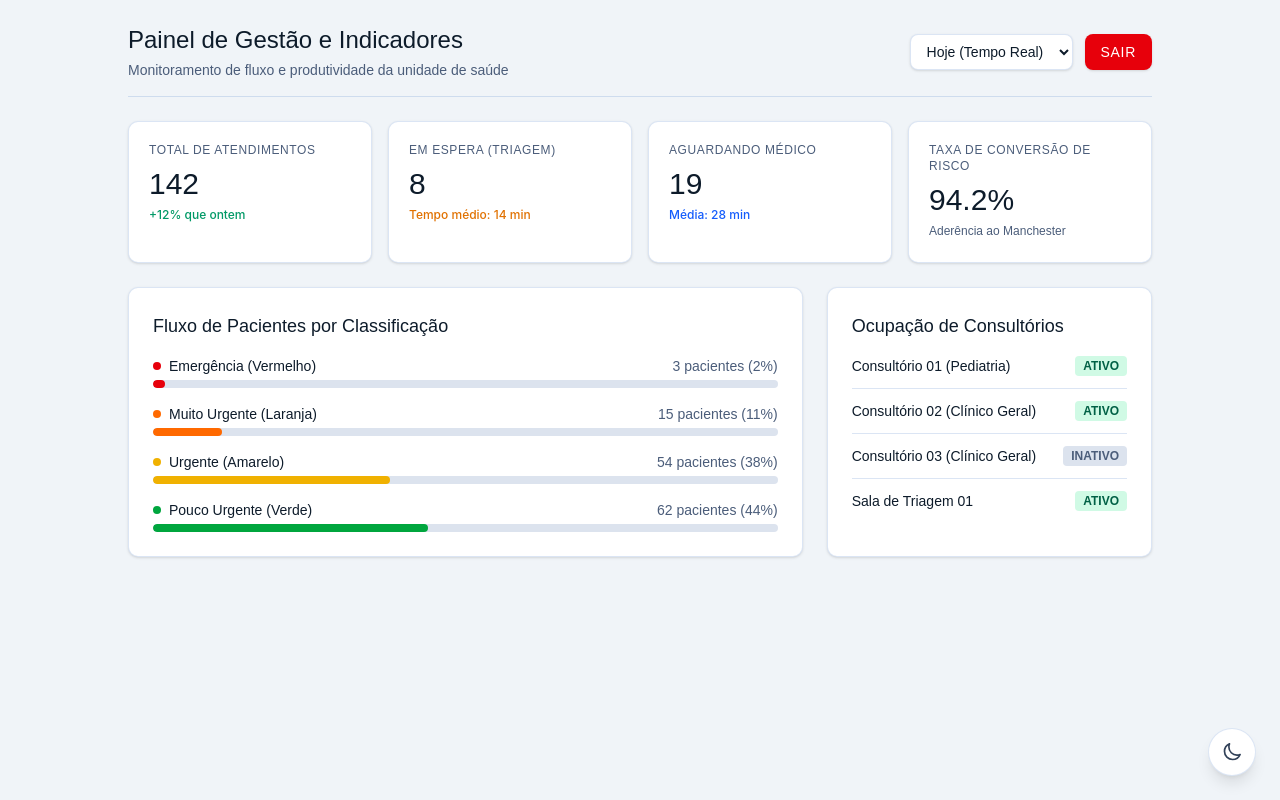
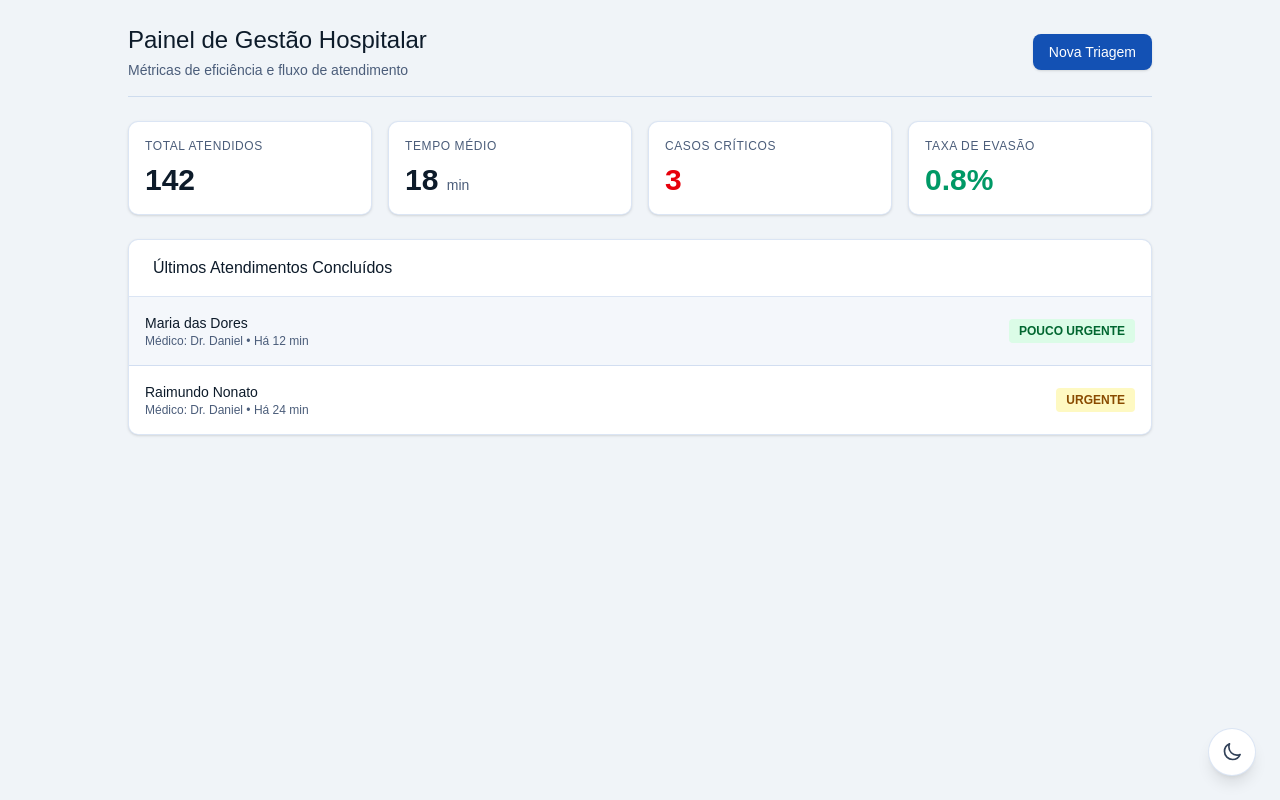
Before and after one commit to Kuchu11/BioChallenger-Brasil-, a React (Vite) app: page /gestao in a window 1280 px wide. Built offline with nearby package versions, Linux system fonts and the light colour scheme.

Commit message:
feat: refinar contraste do modo escuro com modificadores dark nas páginas

```diff
--- a/src/app/pages/GestaoPage.tsx
+++ b/src/app/pages/GestaoPage.tsx
@@ -1,138 +1,62 @@
-import { useState } from "react";
 import { useNavigate } from "react-router";
 
 export function GestaoPage() {
-  const [period, setPeriod] = useState("hoje");
   const navigate = useNavigate();
 
   return (
-    <div className="min-h-screen bg-background p-6">
+    <div className="min-h-screen bg-background dark:bg-neutral-950 p-6 transition-colors duration-200">
       <div className="mx-auto max-w-5xl space-y-6">
 
-        <div className="flex flex-col gap-4 sm:flex-row sm:items-center sm:justify-between border-b border-border pb-4">
+        <div className="flex items-center justify-between border-b border-border dark:border-neutral-800 pb-4">
           <div>
-            <h1 className="text-2xl font-medium text-foreground">Painel de Gestão e Indicadores</h1>
-            <p className="text-sm text-muted-foreground mt-1">Monitoramento de fluxo e produtividade da unidade de saúde</p>
+            <h1 className="text-2xl font-medium text-foreground dark:text-neutral-50">Painel de Gestão Hospitalar</h1>
+            <p className="text-sm text-muted-foreground dark:text-neutral-400 mt-1">Métricas de eficiência e fluxo de atendimento</p>
           </div>
-          <div className="flex items-center gap-3">
-            <select
-              value={period}
-              onChange={(e) => setPeriod(e.target.value)}
-              className="rounded-md border border-border bg-card px-3 py-2 text-foreground focus:border-primary focus:outline-none text-sm font-medium shadow-sm"
-            >
-              <option value="hoje">Hoje (Tempo Real)</option>
-              <option value="semana">Últimos 7 dias</option>
-              <option value="mes">Últimos 30 dias</option>
-            </select>
+          <button
+            onClick={() => navigate("/triagem")}
+            className="rounded-md bg-primary px-4 py-2 text-sm font-medium text-primary-foreground transition-colors hover:bg-primary/90 shadow-sm cursor-pointer"
+          >
+            Nova Triagem
+          </button>
+        </div>
 
-            <button
-              onClick={() => navigate("/")}
-              className="rounded-md bg-red-600 px-4 py-2 text-sm font-medium text-white transition-colors hover:bg-red-700 shadow-sm focus:outline-none uppercase tracking-wider"
-            >
-              Sair
-            </button>
+        <div className="grid grid-cols-1 gap-4 sm:grid-cols-4">
+          <div className="rounded-lg border border-border dark:border-neutral-800 bg-card dark:bg-neutral-900 p-4 shadow-sm">
+            <p className="text-xs font-medium uppercase tracking-wider text-muted-foreground dark:text-neutral-400">Total Atendidos</p>
+            <p className="mt-2 text-3xl font-semibold text-foreground dark:text-neutral-50">142</p>
+          </div>
+          <div className="rounded-lg border border-border dark:border-neutral-800 bg-card dark:bg-neutral-900 p-4 shadow-sm">
+            <p className="text-xs font-medium uppercase tracking-wider text-muted-foreground dark:text-neutral-400">Tempo Médio</p>
+            <p className="mt-2 text-3xl font-semibold text-foreground dark:text-neutral-50">18 <span className="text-sm font-normal text-muted-foreground">min</span></p>
+          </div>
+          <div className="rounded-lg border border-border dark:border-neutral-800 bg-card dark:bg-neutral-900 p-4 shadow-sm">
+            <p className="text-xs font-medium uppercase tracking-wider text-muted-foreground dark:text-neutral-400">Casos Críticos</p>
+            <p className="mt-2 text-3xl font-semibold text-red-600 dark:text-red-400">3</p>
+          </div>
+          <div className="rounded-lg border border-border dark:border-neutral-800 bg-card dark:bg-neutral-900 p-4 shadow-sm">
+            <p className="text-xs font-medium uppercase tracking-wider text-muted-foreground dark:text-neutral-400">Taxa de Evasão</p>
+            <p className="mt-2 text-3xl font-semibold text-emerald-600 dark:text-emerald-400">0.8%</p>
           </div>
         </div>
 
-        <div className="grid grid-cols-1 gap-4 sm:grid-cols-2 lg:grid-cols-4">
-          <div className="rounded-lg border border-border bg-card p-5 shadow-sm">
-            <p className="text-xs font-medium uppercase tracking-wider text-muted-foreground">Total de Atendimentos</p>
-            <p className="mt-2 text-3xl font-medium text-foreground">142</p>
-            <span className="text-xs font-medium text-emerald-600 font-sans">+12% que ontem</span>
+        <div className="rounded-lg border border-border dark:border-neutral-800 bg-card dark:bg-neutral-900 shadow-sm overflow-hidden">
+          <div className="px-6 py-4 border-b border-border dark:border-neutral-800">
+            <h3 className="text-base font-medium text-foreground dark:text-neutral-50">Últimos Atendimentos Concluídos</h3>
           </div>
-
-          <div className="rounded-lg border border-border bg-card p-5 shadow-sm">
-            <p className="text-xs font-medium uppercase tracking-wider text-muted-foreground">Em Espera (Triagem)</p>
-            <p className="mt-2 text-3xl font-medium text-foreground">8</p>
-            <span className="text-xs font-medium text-amber-600 font-sans">Tempo médio: 14 min</span>
-          </div>
-
-          <div className="rounded-lg border border-border bg-card p-5 shadow-sm">
-            <p className="text-xs font-medium uppercase tracking-wider text-muted-foreground">Aguardando Médico</p>
-            <p className="mt-2 text-3xl font-medium text-foreground">19</p>
-            <span className="text-xs font-medium text-blue-600 font-sans">Média: 28 min</span>
-          </div>
-
-          <div className="rounded-lg border border-border bg-card p-5 shadow-sm">
-            <p className="text-xs font-medium uppercase tracking-wider text-muted-foreground">Taxa de Conversão de Risco</p>
-            <p className="mt-2 text-3xl font-medium text-foreground">94.2%</p>
-            <span className="text-xs font-medium text-muted-foreground">Aderência ao Manchester</span>
-          </div>
-        </div>
-
-        <div className="grid grid-cols-1 gap-6 lg:grid-cols-3">
-          <div className="rounded-lg border border-border bg-card p-6 shadow-sm lg:col-span-2">
-            <h3 className="text-lg font-medium text-foreground mb-4">Fluxo de Pacientes por Classificação</h3>
-            <div className="space-y-4">
+          <div className="divide-y divide-border dark:divide-neutral-800">
+            <div className="flex items-center justify-between p-4 text-sm bg-input-background dark:bg-neutral-900/50">
               <div>
-                <div className="flex items-center justify-between text-sm mb-1">
-                  <span className="font-medium text-foreground flex items-center gap-2">
-                    <span className="h-2 w-2 rounded-full bg-red-600"></span> Emergência (Vermelho)
-                  </span>
-                  <span className="text-muted-foreground font-medium">3 pacientes (2%)</span>
-                </div>
-                <div className="h-2 w-full rounded-full bg-muted overflow-hidden">
-                  <div className="h-full bg-red-600 rounded-full" style={{ width: "2%" }}></div>
-                </div>
+                <p className="font-medium text-foreground dark:text-neutral-200">Maria das Dores</p>
+                <p className="text-xs text-muted-foreground dark:text-neutral-400">Médico: Dr. Daniel • Há 12 min</p>
               </div>
-
+              <span className="rounded bg-green-100 dark:bg-green-950/40 px-2.5 py-1 text-xs font-semibold text-green-800 dark:text-green-300 uppercase">Pouco Urgente</span>
+            </div>
+            <div className="flex items-center justify-between p-4 text-sm">
               <div>
-                <div className="flex items-center justify-between text-sm mb-1">
-                  <span className="font-medium text-foreground flex items-center gap-2">
-                    <span className="h-2 w-2 rounded-full bg-orange-500"></span> Muito Urgente (Laranja)
-                  </span>
-                  <span className="text-muted-foreground font-medium">15 pacientes (11%)</span>
-                </div>
-                <div className="h-2 w-full rounded-full bg-muted overflow-hidden">
-                  <div className="h-full bg-orange-500 rounded-full" style={{ width: "11%" }}></div>
-                </div>
+                <p className="font-medium text-foreground dark:text-neutral-200">Raimundo Nonato</p>
+                <p className="text-xs text-muted-foreground dark:text-neutral-400">Médico: Dr. Daniel • Há 24 min</p>
               </div>
-
-              <div>
-                <div className="flex items-center justify-between text-sm mb-1">
-                  <span className="font-medium text-foreground flex items-center gap-2">
-                    <span className="h-2 w-2 rounded-full bg-yellow-500"></span> Urgente (Amarelo)
-                  </span>
-                  <span className="text-muted-foreground font-medium">54 pacientes (38%)</span>
-                </div>
-                <div className="h-2 w-full rounded-full bg-muted overflow-hidden">
-                  <div className="h-full bg-yellow-500 rounded-full" style={{ width: "38%" }}></div>
-                </div>
-              </div>
-
-              <div>
-                <div className="flex items-center justify-between text-sm mb-1">
-                  <span className="font-medium text-foreground flex items-center gap-2">
-                    <span className="h-2 w-2 rounded-full bg-green-600"></span> Pouco Urgente (Verde)
-                  </span>
-                  <span className="text-muted-foreground font-medium">62 pacientes (44%)</span>
-                </div>
-                <div className="h-2 w-full rounded-full bg-muted overflow-hidden">
-                  <div className="h-full bg-green-600 rounded-full" style={{ width: "44%" }}></div>
-                </div>
-              </div>
-            </div>
-          </div>
-
-          <div className="rounded-lg border border-border bg-card p-6 shadow-sm lg:col-span-1">
-            <h3 className="text-lg font-medium text-foreground mb-4">Ocupação de Consultórios</h3>
-            <div className="divide-y divide-border">
-              <div className="py-3 flex items-center justify-between first:pt-0">
-                <span className="text-sm font-medium text-foreground">Consultório 01 (Pediatria)</span>
-                <span className="rounded bg-emerald-100 text-emerald-800 px-2 py-0.5 text-xs font-semibold uppercase">Ativo</span>
-              </div>
-              <div className="py-3 flex items-center justify-between">
-                <span className="text-sm font-medium text-foreground">Consultório 02 (Clínico Geral)</span>
-                <span className="rounded bg-emerald-100 text-emerald-800 px-2 py-0.5 text-xs font-semibold uppercase">Ativo</span>
-              </div>
-              <div className="py-3 flex items-center justify-between">
-                <span className="text-sm font-medium text-foreground">Consultório 03 (Clínico Geral)</span>
-                <span className="rounded bg-muted text-muted-foreground px-2 py-0.5 text-xs font-semibold uppercase">Inativo</span>
-              </div>
-              <div className="py-3 flex items-center justify-between last:pb-0">
-                <span className="text-sm font-medium text-foreground">Sala de Triagem 01</span>
-                <span className="rounded bg-emerald-100 text-emerald-800 px-2 py-0.5 text-xs font-semibold uppercase">Ativo</span>
-              </div>
+              <span className="rounded bg-yellow-100 dark:bg-yellow-950/40 px-2.5 py-1 text-xs font-semibold text-yellow-800 dark:text-yellow-300 uppercase">Urgente</span>
             </div>
           </div>
         </div>
--- a/src/app/pages/NursePage.tsx
+++ b/src/app/pages/NursePage.tsx
@@ -19,7 +19,6 @@ export function NursePage() {
   function handleSubmit(event: React.FormEvent) {
     event.preventDefault();
 
-    // Adiciona o paciente digitado na fila global
     addPatientToQueue({
       name: form.name,
       age: form.age,
@@ -35,32 +34,32 @@ export function NursePage() {
   }
 
   return (
-    <div className="min-h-screen bg-background p-6">
-      <div className="mx-auto max-w-4xl rounded-lg border border-border bg-card p-6 shadow-sm">
-        <div className="mb-6 border-b border-border pb-4">
-          <h1 className="text-2xl font-medium text-foreground">Triagem e Classificação de Risco</h1>
-          <p className="text-sm text-muted-foreground mt-1">Identificação e aferição de sinais vitais do paciente</p>
+    <div className="min-h-screen bg-background dark:bg-neutral-950 p-6 transition-colors duration-200">
+      <div className="mx-auto max-w-4xl rounded-lg border border-border dark:border-neutral-800 bg-card dark:bg-neutral-900 p-6 shadow-sm">
+        <div className="mb-6 border-b border-border dark:border-neutral-800 pb-4">
+          <h1 className="text-2xl font-medium text-foreground dark:text-neutral-50">Triagem e Classificação de Risco</h1>
+          <p className="text-sm text-muted-foreground dark:text-neutral-400 mt-1">Identificação e aferição de sinais vitais do paciente</p>
         </div>
 
         <form onSubmit={handleSubmit} className="space-y-6">
           <div className="grid grid-cols-1 gap-4 sm:grid-cols-3">
             <div className="sm:col-span-2">
-              <label className="block text-sm font-medium text-foreground mb-1">Nome do Paciente</label>
+              <label className="block text-sm font-medium text-foreground dark:text-neutral-200 mb-1">Nome do Paciente</label>
               <input
                 type="text"
                 value={form.name}
                 onChange={(e) => setForm({ ...form, name: e.target.value })}
-                className="w-full rounded-md border border-border bg-input-background px-3 py-2 text-foreground focus:border-primary focus:outline-none"
+                className="w-full rounded-md border border-border dark:border-neutral-700 bg-input-background dark:bg-neutral-800 px-3 py-2 text-foreground dark:text-neutral-50 focus:border-primary focus:outline-none"
                 required
               />
             </div>
             <div>
-              <label className="block text-sm font-medium text-foreground mb-1">Idade</label>
+              <label className="block text-sm font-medium text-foreground dark:text-neutral-200 mb-1">Idade</label>
               <input
                 type="number"
                 value={form.age}
                 onChange={(e) => setForm({ ...form, age: e.target.value })}
-                className="w-full rounded-md border border-border bg-input-background px-3 py-2 text-foreground focus:border-primary focus:outline-none"
+                className="w-full rounded-md border border-border dark:border-neutral-700 bg-input-background dark:bg-neutral-800 px-3 py-2 text-foreground dark:text-neutral-50 focus:border-primary focus:outline-none"
                 required
               />
             </div>
@@ -68,54 +67,54 @@ export function NursePage() {
 
           <div className="grid grid-cols-2 gap-4 sm:grid-cols-3">
             <div>
-              <label className="block text-sm font-medium text-foreground mb-1">P.A. (mmHg)</label>
+              <label className="block text-sm font-medium text-foreground dark:text-neutral-200 mb-1">P.A. (mmHg)</label>
               <input
                 type="text"
                 placeholder="120x80"
                 value={form.bloodPressure}
                 onChange={(e) => setForm({ ...form, bloodPressure: e.target.value })}
-                className="w-full rounded-md border border-border bg-input-background px-3 py-2 text-foreground focus:border-primary focus:outline-none"
+                className="w-full rounded-md border border-border dark:border-neutral-700 bg-input-background dark:bg-neutral-800 px-3 py-2 text-foreground dark:text-neutral-50 placeholder-neutral-400 dark:placeholder-neutral-500 focus:border-primary focus:outline-none"
                 required
               />
             </div>
             <div>
-              <label className="block text-sm font-medium text-foreground mb-1">F.C. (bpm)</label>
+              <label className="block text-sm font-medium text-foreground dark:text-neutral-200 mb-1">F.C. (bpm)</label>
               <input
                 type="number"
                 placeholder="80"
                 value={form.heartRate}
                 onChange={(e) => setForm({ ...form, heartRate: e.target.value })}
-                className="w-full rounded-md border border-border bg-input-background px-3 py-2 text-foreground focus:border-primary focus:outline-none"
+                className="w-full rounded-md border border-border dark:border-neutral-700 bg-input-background dark:bg-neutral-800 px-3 py-2 text-foreground dark:text-neutral-50 placeholder-neutral-400 dark:placeholder-neutral-500 focus:border-primary focus:outline-none"
                 required
               />
             </div>
             <div>
-              <label className="block text-sm font-medium text-foreground mb-1">Temp. (°C)</label>
+              <label className="block text-sm font-medium text-foreground dark:text-neutral-200 mb-1">Temp. (°C)</label>
               <input
                 type="number"
                 step="0.1"
                 placeholder="36.5"
                 value={form.temperature}
                 onChange={(e) => setForm({ ...form, temperature: e.target.value })}
-                className="w-full rounded-md border border-border bg-input-background px-3 py-2 text-foreground focus:border-primary focus:outline-none"
+                className="w-full rounded-md border border-border dark:border-neutral-700 bg-input-background dark:bg-neutral-800 px-3 py-2 text-foreground dark:text-neutral-50 placeholder-neutral-400 dark:placeholder-neutral-500 focus:border-primary focus:outline-none"
                 required
               />
             </div>
           </div>
 
           <div>
-            <label className="block text-sm font-medium text-foreground mb-1">Queixa Principal / Sintomas</label>
+            <label className="block text-sm font-medium text-foreground dark:text-neutral-200 mb-1">Queixa Principal / Sintomas</label>
             <textarea
               rows={3}
               value={form.symptoms}
               onChange={(e) => setForm({ ...form, symptoms: e.target.value })}
-              className="w-full rounded-md border border-border bg-input-background px-3 py-2 text-foreground focus:border-primary focus:outline-none"
+              className="w-full rounded-md border border-border dark:border-neutral-700 bg-input-background dark:bg-neutral-800 px-3 py-2 text-foreground dark:text-neutral-50 focus:border-primary focus:outline-none"
               required
             />
           </div>
 
           <div>
-            <label className="block text-sm font-medium text-foreground mb-2">Classificação de Risco (Manchester)</label>
+            <label className="block text-sm font-medium text-foreground dark:text-neutral-200 mb-2">Classificação de Risco (Manchester)</label>
             <div className="grid grid-cols-2 gap-2 sm:grid-cols-5">
               {(["blue", "green", "yellow", "orange", "red"] as const).map((level) => {
                 const colors = {
@@ -131,8 +130,8 @@ export function NursePage() {
                     key={level}
                     type="button"
                     onClick={() => setForm({ ...form, riskLevel: level })}
-                    className={`rounded-md p-3 font-medium text-sm transition-all uppercase ${colors[level]} ${
-                      isSelected ? "ring-4 ring-offset-2 ring-primary scale-105" : "opacity-60"
+                    className={`rounded-md p-3 font-medium text-sm transition-all uppercase cursor-pointer ${colors[level]} ${
+                      isSelected ? "ring-4 ring-offset-2 dark:ring-offset-neutral-900 ring-primary scale-105" : "opacity-40 hover:opacity-75"
                     }`}
                   >
                     {level === "blue" && "Não Urgente"}
@@ -148,7 +147,7 @@ export function NursePage() {
 
           <button
             type="submit"
-            className="w-full rounded-md bg-primary py-3 font-medium text-primary-foreground transition-colors hover:bg-primary/90 focus:outline-none"
+            className="w-full rounded-md bg-primary py-3 font-medium text-primary-foreground transition-colors hover:bg-primary/90 focus:outline-none cursor-pointer"
           >
             Finalizar Triagem e Enviar para o Médico
           </button>
```
Also changed, not shown: src/app/pages/DoctorPage.tsx (+29 -32 lines).
